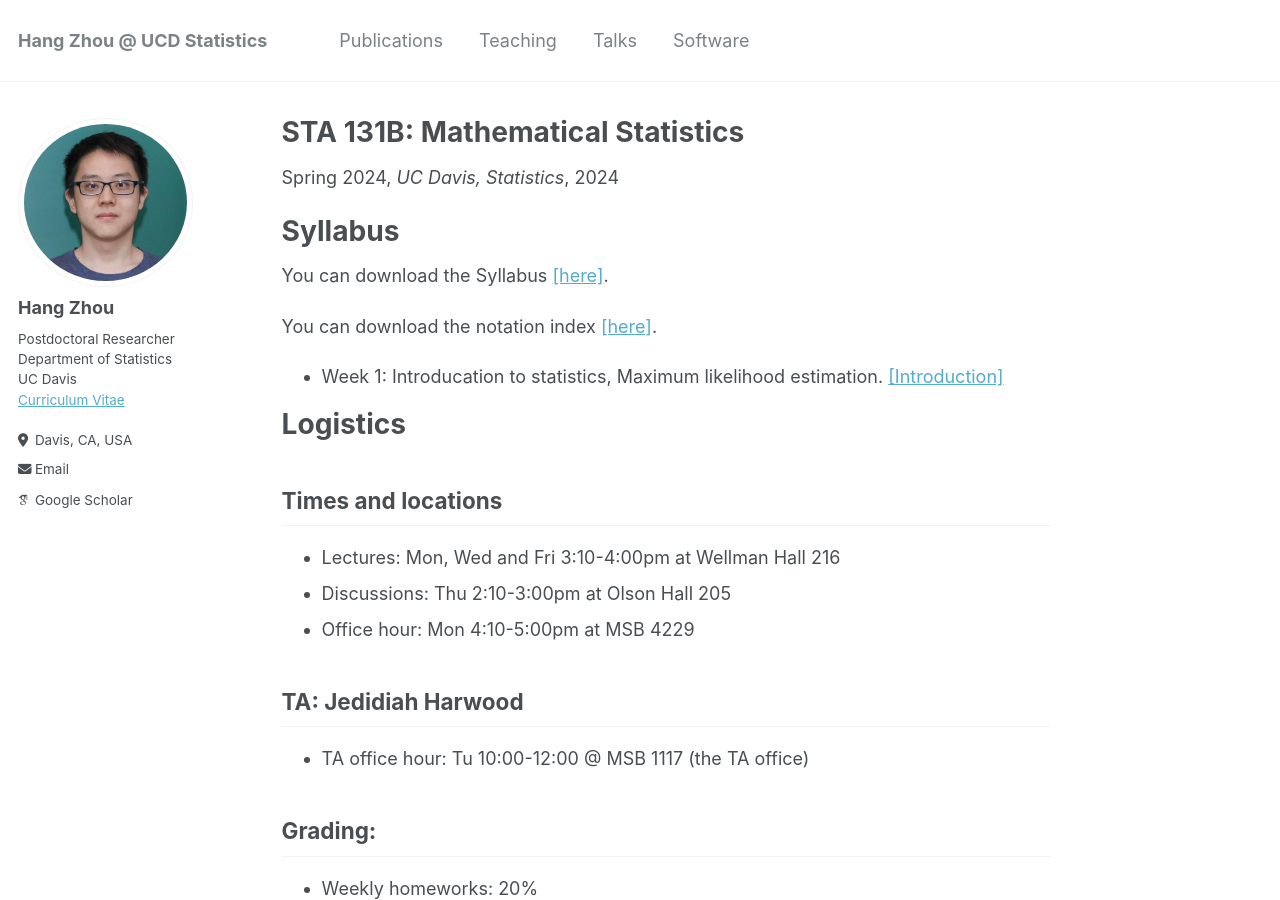
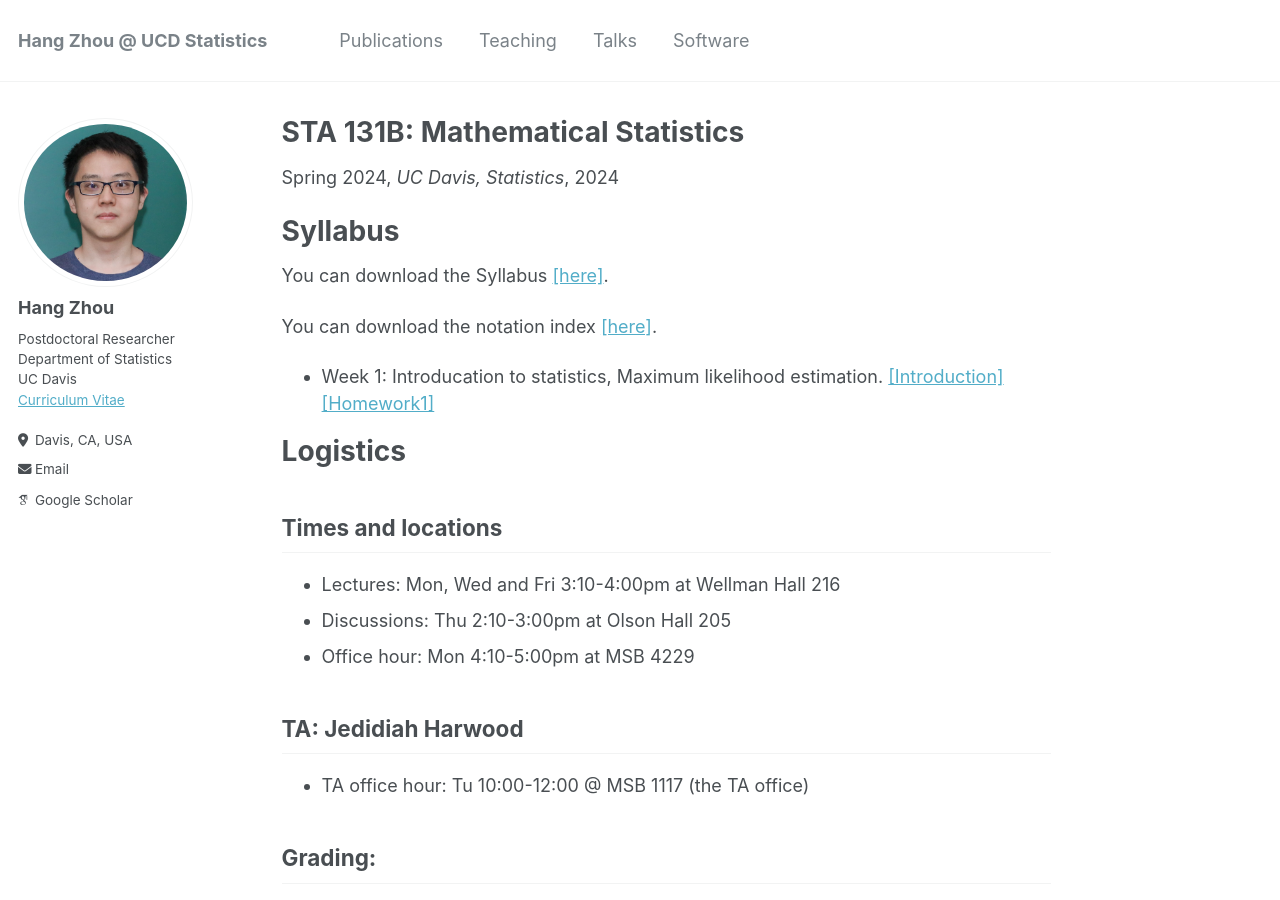
Before and after one commit to hg-zh/hg-zh.github.io, a Jekyll site: the page built from _teaching/2024-spring-STA131B.md, in a window 1280 px wide and 900 px high. Built offline with Jekyll 4.4.1, drawn with Linux system fonts in a browser that asks for light colours; some web fonts are replaced.

Commit message:
Update 2024-spring-STA131B.md

```diff
--- a/_teaching/2024-spring-STA131B.md
+++ b/_teaching/2024-spring-STA131B.md
@@ -13,7 +13,7 @@ You can download the Syllabus [\[here\]](https://hg-zh.github.io/files/Syllabus.
 
 You can download the notation index [\[here\]](https://hg-zh.github.io/files/notations.pdf).
 
-- Week 1: Introducation to statistics, Maximum likelihood estimation. [\[Introduction\]](https://hg-zh.github.io/files/Lecture_1.pdf)
+- Week 1: Introducation to statistics, Maximum likelihood estimation. [\[Introduction\]](https://hg-zh.github.io/files/Lecture_1.pdf) [\[Homework1\]](https://hg-zh.github.io/files/HW1.pdf)
 
 
 # Logistics
```
